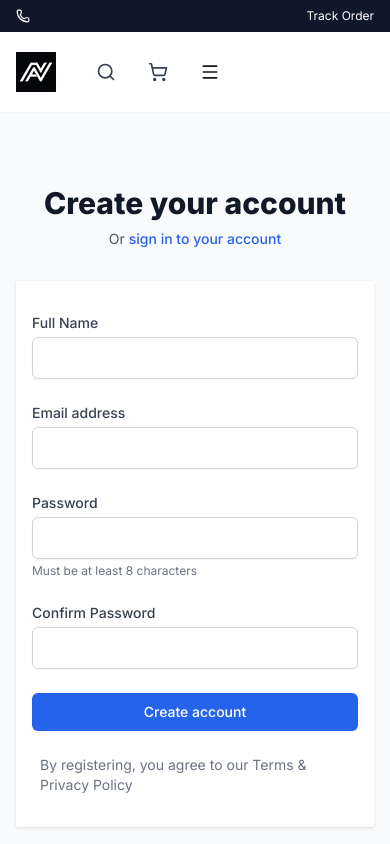
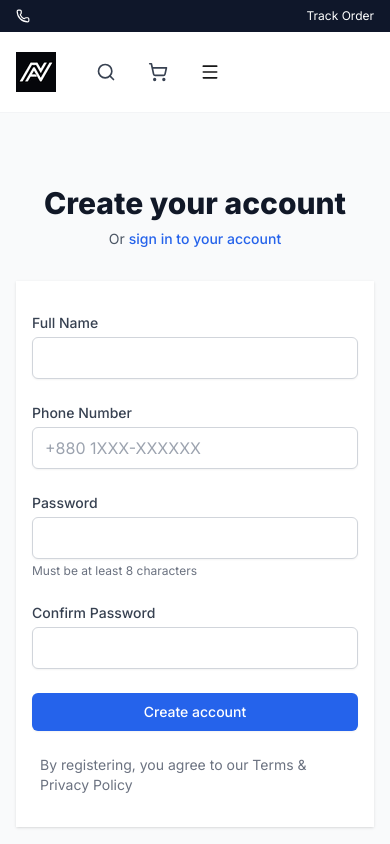
Before and after one commit to sabujdas94/nextjs-ecommerce-frontend, a Next.js app: page /register in a window 390 px wide. Shown: the top 844 px of the page. Built offline with nearby package versions, Linux system fonts and the light colour scheme; no server answers.

Commit message:
feat: Update authentication to use phone number instead of email for login and registration

```diff
--- a/app/login/page.tsx
+++ b/app/login/page.tsx
@@ -17,7 +17,7 @@ export default function LoginPage() {
   });
   const [registerCredentials, setRegisterCredentials] = useState<RegisterCredentials>({
     name: '',
-    email: '',
+    phone: '',
     password: '',
     password_confirmation: '',
   });
@@ -80,17 +80,7 @@ export default function LoginPage() {
     <main className="min-h-screen bg-white">
       <Header />
       <div className="bg-gradient-to-br from-gray-50 to-gray-100 py-12 px-4 sm:px-6 lg:px-8 min-h-[calc(100vh-300px)]">
-        <div className="max-w-4xl mx-auto">
-          {/* Header Section */}
-          <div className="text-center mb-8">
-              <h1 className="text-4xl font-bold text-gray-900 mb-2">
-              Welcome to alnasirlifestyle
-            </h1>
-            <p className="text-gray-600">
-              Sign in to your account or create a new one to get started
-            </p>
-          </div>
-
+        <div className="max-w-3xl mx-auto">
           {/* Tabs and Form Container */}
           <div className="bg-white rounded-2xl shadow-xl overflow-hidden">
             {/* Tabs */}
@@ -184,7 +174,7 @@ export default function LoginPage() {
                   <button
                     type="submit"
                     disabled={isLoading}
-                    className="w-full bg-gradient-to-r from-blue-600 to-blue-700 text-white py-3 px-6 rounded-lg font-semibold hover:from-blue-700 hover:to-blue-800 focus:outline-none focus:ring-2 focus:ring-blue-500 focus:ring-offset-2 disabled:opacity-50 disabled:cursor-not-allowed transition-all shadow-md hover:shadow-lg"
+                    className="w-full bg-black text-white py-3 px-6 rounded-lg font-semibold hover:bg-gray-800 focus:outline-none focus:ring-2 focus:ring-gray-500 focus:ring-offset-2 disabled:opacity-50 disabled:cursor-not-allowed transition-all shadow-md hover:shadow-lg"
                   >
                     {isLoading ? (
                       <span className="flex items-center justify-center">
@@ -203,7 +193,7 @@ export default function LoginPage() {
                 <form onSubmit={handleRegisterSubmit} className="space-y-6">
                   <div>
                     <label htmlFor="register-name" className="block text-sm font-semibold text-gray-700 mb-2">
-                      Full Name
+                      Name
                     </label>
                     <input
                       id="register-name"
@@ -214,24 +204,24 @@ export default function LoginPage() {
                       value={registerCredentials.name}
                       onChange={handleRegisterChange}
                       className="w-full px-4 py-3 border border-gray-300 rounded-lg focus:outline-none focus:ring-2 focus:ring-blue-500 focus:border-transparent transition-all"
-                      placeholder="John Doe"
+                      placeholder="Enter your full name"
                     />
                   </div>
 
                   <div>
-                    <label htmlFor="register-email" className="block text-sm font-semibold text-gray-700 mb-2">
-                      Email Address
+                    <label htmlFor="register-phone" className="block text-sm font-semibold text-gray-700 mb-2">
+                      Phone Number
                     </label>
                     <input
-                      id="register-email"
-                      name="email"
-                      type="email"
-                      autoComplete="email"
+                      id="register-phone"
+                      name="phone"
+                      type="tel"
+                      autoComplete="off"
                       required
-                      value={registerCredentials.email}
+                      value={registerCredentials.phone}
                       onChange={handleRegisterChange}
                       className="w-full px-4 py-3 border border-gray-300 rounded-lg focus:outline-none focus:ring-2 focus:ring-blue-500 focus:border-transparent transition-all"
-                      placeholder="you@example.com"
+                      placeholder="+880 1XXX-XXXXXX"
                     />
                   </div>
 
@@ -285,7 +275,7 @@ export default function LoginPage() {
                   <button
                     type="submit"
                     disabled={isLoading}
-                    className="w-full bg-gradient-to-r from-green-600 to-green-700 text-white py-3 px-6 rounded-lg font-semibold hover:from-green-700 hover:to-green-800 focus:outline-none focus:ring-2 focus:ring-green-500 focus:ring-offset-2 disabled:opacity-50 disabled:cursor-not-allowed transition-all shadow-md hover:shadow-lg"
+                    className="w-full bg-black text-white py-3 px-6 rounded-lg font-semibold hover:bg-gray-800 focus:outline-none focus:ring-2 focus:ring-gray-500 focus:ring-offset-2 disabled:opacity-50 disabled:cursor-not-allowed transition-all shadow-md hover:shadow-lg"
                   >
                     {isLoading ? (
                       <span className="flex items-center justify-center">
--- a/app/register/page.tsx
+++ b/app/register/page.tsx
@@ -13,7 +13,7 @@ export default function RegisterPage() {
   const router = useRouter();
   const [credentials, setCredentials] = useState<RegisterCredentials>({
     name: '',
-    email: '',
+    phone: '',
     password: '',
     password_confirmation: '',
   });
@@ -97,19 +97,20 @@ export default function RegisterPage() {
             </div>
 
             <div>
-              <label htmlFor="email" className="block text-sm font-medium text-gray-700">
-                Email address
+              <label htmlFor="phone" className="block text-sm font-medium text-gray-700">
+                Phone Number
               </label>
               <div className="mt-1">
                 <input
-                  id="email"
-                  name="email"
-                  type="email"
-                  autoComplete="email"
+                  id="phone"
+                  name="phone"
+                  type="tel"
+                  autoComplete="off"
                   required
-                  value={credentials.email}
+                  value={credentials.phone}
                   onChange={handleChange}
                   className="appearance-none block w-full px-3 py-2 border border-gray-300 rounded-md shadow-sm placeholder-gray-400 focus:outline-none focus:ring-blue-500 focus:border-blue-500 sm:text-sm"
+                  placeholder="+880 1XXX-XXXXXX"
                 />
               </div>
             </div>
--- a/components/Header.tsx
+++ b/components/Header.tsx
@@ -29,7 +29,6 @@ export default function Header() {
             </div>
             <div className="flex items-center gap-4">
               <Link href="/track-order" className="hover:text-yellow-400 transition-colors">Track Order</Link>
-              <Link href="/become-affiliate" className="hidden sm:inline hover:text-yellow-400 transition-colors">Join FabriSquad</Link>
             </div>
           </div>
         </div>
--- a/components/Register.tsx
+++ b/components/Register.tsx
@@ -8,7 +8,7 @@ export default function Register({ onSuccess }: { onSuccess?: () => void }) {
   const { register, isLoading } = useAuth();
   const [credentials, setCredentials] = useState<RegisterCredentials>({
     name: '',
-    email: '',
+    phone: '',
     password: '',
     password_confirmation: '',
   });
@@ -66,16 +66,17 @@ export default function Register({ onSuccess }: { onSuccess?: () => void }) {
         </div>
 
         <div className="mb-4">
-          <label htmlFor="email" className="block text-gray-700 text-sm font-bold mb-2">
-            Email
+          <label htmlFor="phone" className="block text-gray-700 text-sm font-bold mb-2">
+            Phone Number
           </label>
           <input
-            type="email"
-            id="email"
-            name="email"
-            value={credentials.email}
+            type="tel"
+            id="phone"
+            name="phone"
+            value={credentials.phone}
             onChange={handleChange}
             className="w-full px-3 py-2 border border-gray-300 rounded-md focus:outline-none focus:ring-2 focus:ring-blue-500"
+            placeholder="+880 1XXX-XXXXXX"
             required
           />
         </div>
--- a/types/auth.ts
+++ b/types/auth.ts
@@ -20,7 +20,7 @@ export interface LoginCredentials {
 
 export interface RegisterCredentials {
   name: string;
-  email: string;
+  phone: string;
   password: string;
   password_confirmation: string;
 }
```
